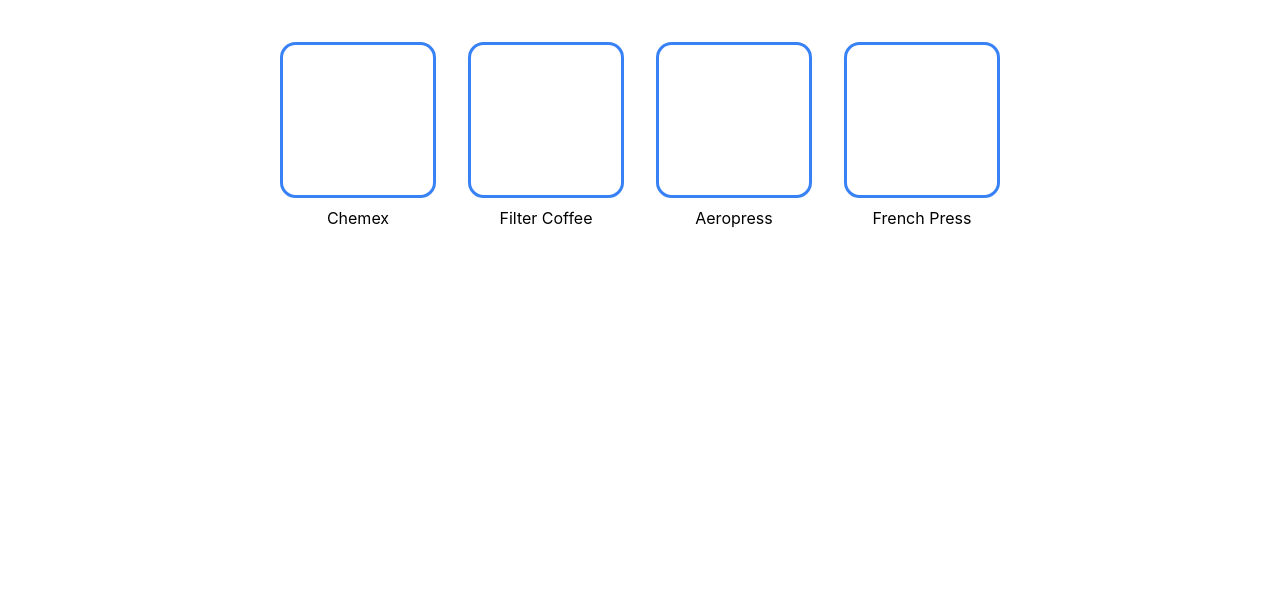
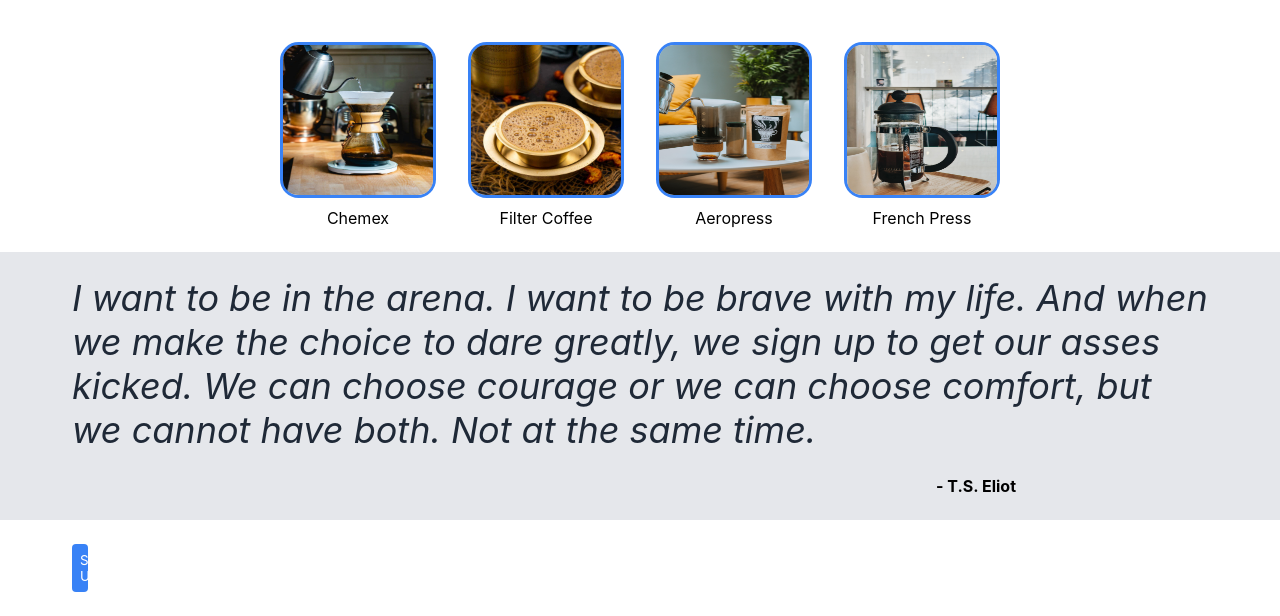
Before and after one commit to SiddhantG11/landing-page, a plain HTML site: page index.html in a window 1280 px wide. Shown: the part 561-1177 px from the top of the page. Before the commit the page ends 813 px from the top, so only its background shows below. Drawn offline with Linux system fonts and the light colour scheme.

Commit message:
added quote section

```diff
--- a/index.html
+++ b/index.html
@@ -24,7 +24,7 @@
             <div class="sub-text"> Here you can appreciate coffee, get insipired to make your own cup<br> or just look around</div>
             <div class="button"> <button>Sign Up</button></div>
         </div>
-        <div class="photo"> <img src="./coffee.jpg" alt="Photo of a cup of coffee" height="300" width="500"> </div>
+        <div class="photo"> <img class="image-1" src="/coffee.jpg" alt="Photo of a cup of coffee" > </div>
 
     </div>
 
@@ -32,20 +32,27 @@
         <div class="text"> Different types of coffee. </div>
         <div class="all-boxes">
             <div class="box-text">
-                <div class="box"></div>
+                <div class="box"><img src="Images/Coffee-Chemex-014.jpg" alt="Chemex Coffee"></div>
+
             <div class="image-text">Chemex</div>
+            </div>
+            <div class="box-text">
+                <div class="box">
+                    <img src="/Images/Filter Coffee.jpg" alt="Filter coffee photo">
+                </div>
+            <div class="image-text">Filter Coffee</div>
             </div>
 
             <div class="box-text">
-                <div class="box"></div>
-            <div class="image-text">Filter Coffee</div>
-            </div>
-            <div class="box-text">
-                <div class="box"></div>
+                <div class="box">
+                    <img src="/Images/Aeropress.jpg" alt="Aeropress photo">
+                </div>
             <div class="image-text">Aeropress</div>
             </div>
             <div class="box-text">
-                <div class="box"></div>
+                <div class="box">
+                    <img src="/Images/French.jpg">
+                </div>
 
             <div class="image-text">French Press</div>
             </div>
@@ -53,6 +60,26 @@
         </div>
 
     </div>
+    <div class="item3">
+        <div class="quote"> I want to be in the arena. I want to be brave with my life.
+             And when we make the choice to dare greatly,
+              we sign up to get our asses kicked.
+              We can choose courage or we can choose comfort,
+              but we cannot have both. Not at the same time.</div>
+        <div class="citation"> - T.S. Eliot</div>
+    </div>
+
+    <div class="item4">
+        <div class="blue-background">
+            <div class="cta-text">
+
+            </div>
+            <div class="button">
+                <button>Sign Up </button>
+            </div>
+        </div>
+
+    </div>
 
 </body>
 </html>
--- a/style.css
+++ b/style.css
@@ -1,5 +1,6 @@
 * {
     font-family: -apple-system, BlinkMacSystemFont, 'Segoe UI', Roboto, Oxygen, Ubuntu, Cantarell, 'Open Sans', 'Helvetica Neue', sans-serif;
+
 }
 body {
     display: flex;
@@ -11,7 +12,7 @@ body {
     display: flex;
     background-color: #1f2937;
     color: #f9faf8;
-    padding: 24px;
+
 
 }
 .header-container {
@@ -30,12 +31,16 @@ body {
     align-items: center;
     gap: 16px;
 }
+.header,  .item1 , .item2 , .item3, .item4 {
+    display: flex;
+    padding: 24px;
+
+}
 
 .item1 {
-    display: flex;
+
     background-color: #1f2937;
     color: #fff;
-    padding: 24px;
     justify-content: space-between;
 }
 .text-sub {
@@ -64,10 +69,13 @@ button {
 .button {
     padding: 0 48px;
 }
+.image-1 {
+
+    height: 300px;
+    width: 500px;
+}
 
 .item2 {
-    display: flex;
-    padding: 24px;
     flex-direction: column;
     align-items: center;
 }
@@ -92,12 +100,16 @@ button {
 }
 
 .box {
-    /* display: flex; */
-    /* flex-direction: column; */
     border: 3px solid #3882F6;
     width: 150px;
     margin: 10px;
-    min-height: 150px;
+    height: 150px;
+    border-radius: 12%;
+}
+
+img {
+    width: 150px;
+    height: 150px;
     border-radius: 10%;
 }
 
@@ -109,3 +121,24 @@ a {
     text-decoration: none;
     color: #f9faf8;
 }
+
+.item3 {
+    background-color: #e5e7eb;
+    flex-direction: column;
+    gap: 24px;
+}
+
+.quote {
+    display: flex;
+    font-size: 36px;
+    font-style: italic;
+    color: #1f2937;
+    padding: 0 48px;
+}
+
+.citation {
+    margin: 0 240px;
+    display: flex;
+    justify-content: flex-end;
+    font-weight: bold;
+}
```
Also changed, not shown: Images/Aeropress.jpg (added), Images/Coffee-Chemex-014.jpg (added), Images/Filter Coffee.jpg (added), Images/French.jpg (added), Images/coffee.jpg (added), 2 other files.
